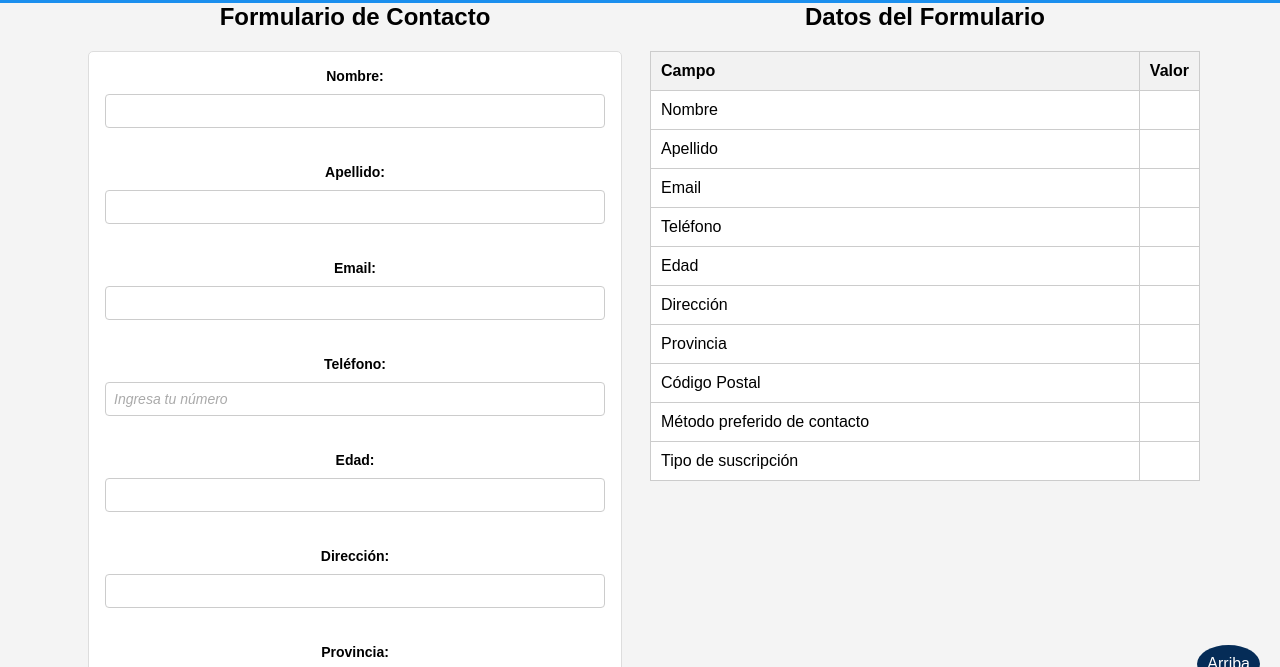
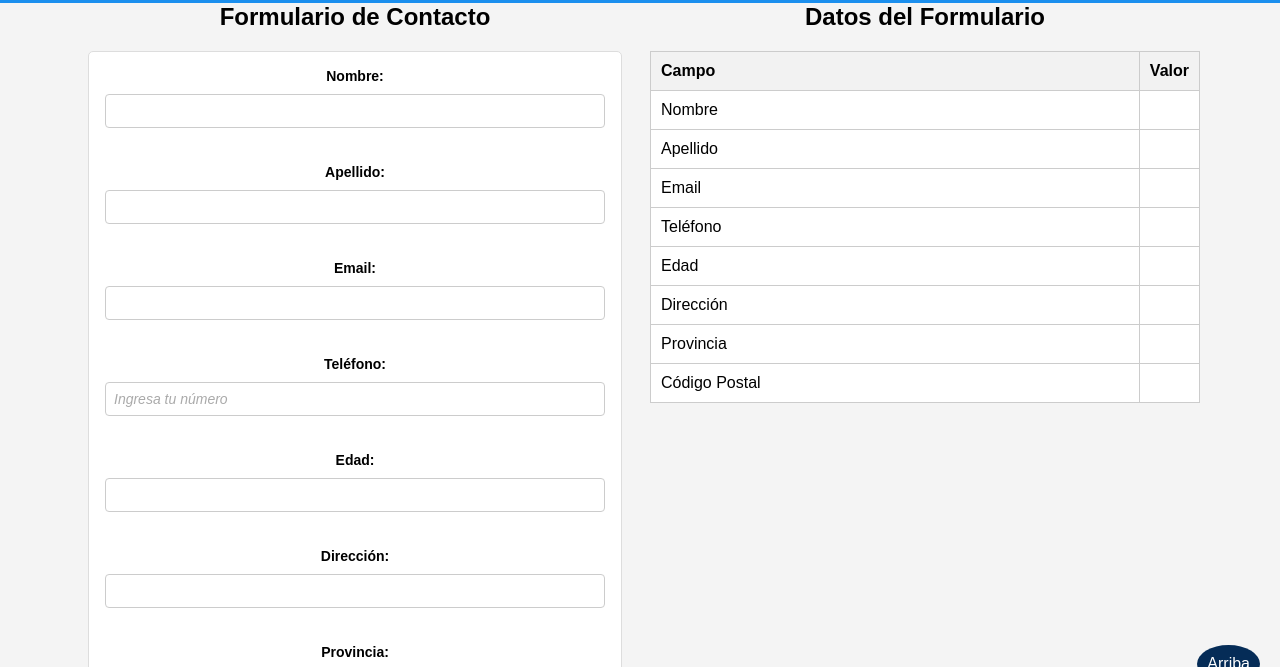
Before and after one commit to InformaticaMartinez/Repo_Lab, a plain HTML site: page contacto.html in a window 1280 px wide. Shown: the part 97-764 px from the top of the page. Drawn offline with Linux system fonts and the light colour scheme.

Commit message:
sigo corrijiendi

```diff
--- a/contacto.html
+++ b/contacto.html
@@ -133,14 +133,7 @@
                         <td>Código Postal</td>
                         <td></td>
                     </tr>
-                    <tr>
-                        <td>Método preferido de contacto</td>
-                        <td></td>
-                    </tr>
-                    <tr>
-                        <td>Tipo de suscripción</td>
-                        <td></td>
-                    </tr>
+
                 </table>
             </div>
         </section>
```
